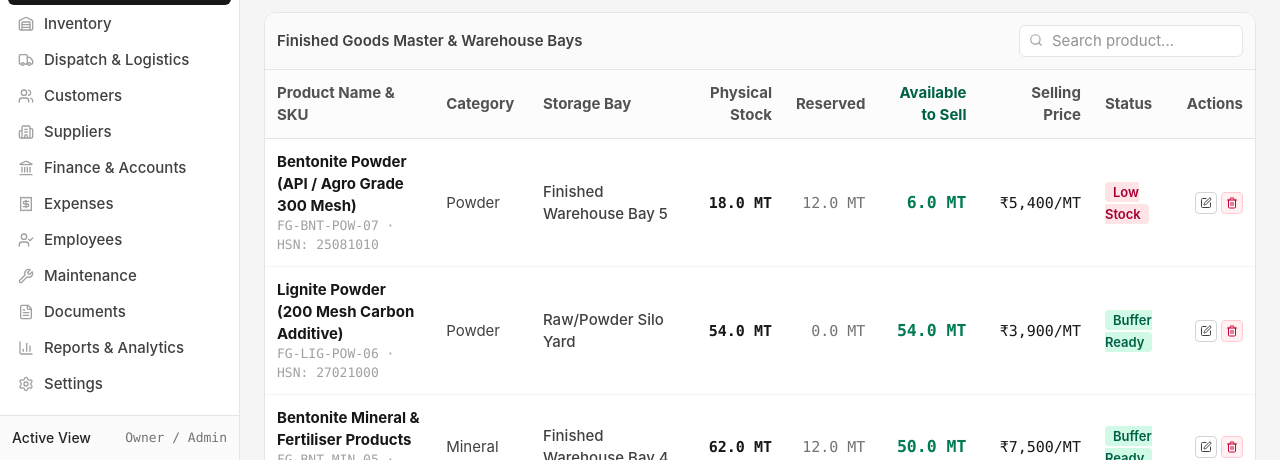
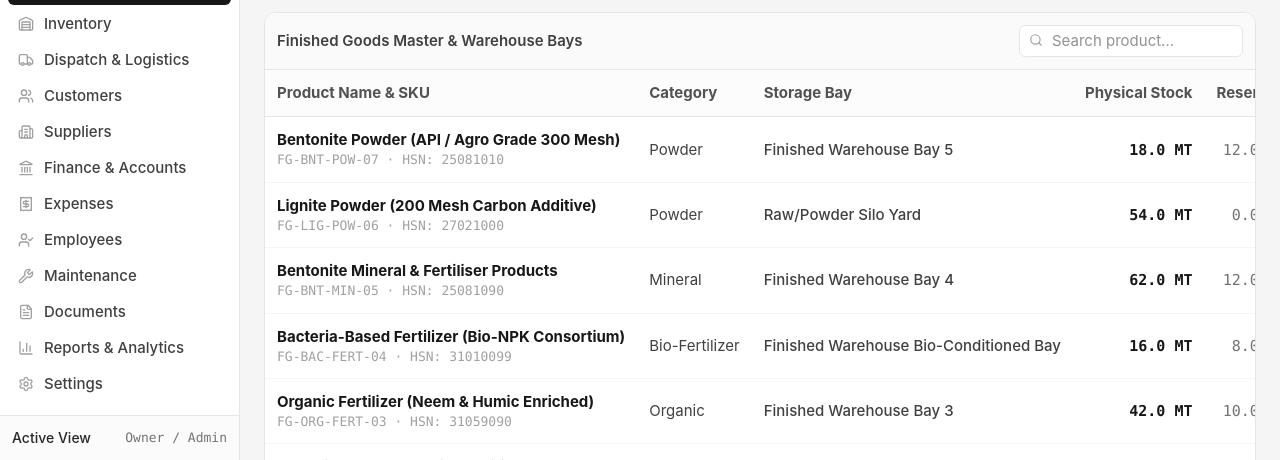
Before and after one commit to bhavaniagro/bhavani-agro, a React (Vite) app in the folder client/: page /finished-goods in a window 1280 px wide. Shown: the part 340-800 px from the top of the page. Built offline with nearby package versions, Linux system fonts and the light colour scheme; no server answers.

Commit message:
fix(ui): ensure finished goods table columns render in single line without wrapping

```diff
--- a/client/src/components/modules/FinishedGoodsModule.tsx
+++ b/client/src/components/modules/FinishedGoodsModule.tsx
@@ -207,18 +207,18 @@ export const FinishedGoodsModule: React.FC = () => {
         </div>
 
         <div className="overflow-x-auto">
-          <table className="w-full text-xs text-left">
+          <table className="w-full text-xs text-left min-w-[1050px]">
             <thead>
               <tr className="bg-neutral-50/50 border-b border-neutral-200 font-semibold text-neutral-600">
-                <th className="p-3">Product Name &amp; SKU</th>
-                <th className="p-3">Category</th>
-                <th className="p-3">Storage Bay</th>
-                <th className="p-3 text-right">Physical Stock</th>
-                <th className="p-3 text-right">Reserved</th>
-                <th className="p-3 text-right font-bold text-emerald-800">Available to Sell</th>
-                <th className="p-3 text-right">Selling Price</th>
-                <th className="p-3">Status</th>
-                <th className="p-3 text-right">Actions</th>
+                <th className="p-3 whitespace-nowrap min-w-[240px]">Product Name &amp; SKU</th>
+                <th className="p-3 whitespace-nowrap min-w-[110px]">Category</th>
+                <th className="p-3 whitespace-nowrap min-w-[130px]">Storage Bay</th>
+                <th className="p-3 text-right whitespace-nowrap min-w-[110px]">Physical Stock</th>
+                <th className="p-3 text-right whitespace-nowrap min-w-[90px]">Reserved</th>
+                <th className="p-3 text-right font-bold text-emerald-800 whitespace-nowrap min-w-[120px]">Available to Sell</th>
+                <th className="p-3 text-right whitespace-nowrap min-w-[110px]">Selling Price</th>
+                <th className="p-3 whitespace-nowrap min-w-[110px]">Status</th>
+                <th className="p-3 text-right whitespace-nowrap min-w-[80px]">Actions</th>
               </tr>
             </thead>
             <tbody className="divide-y divide-neutral-100">
@@ -230,36 +230,36 @@ export const FinishedGoodsModule: React.FC = () => {
 
                 return (
                   <tr key={p.id} className="hover:bg-neutral-50/70 transition-colors">
-                    <td className="p-3">
+                    <td className="p-3 whitespace-nowrap">
                       <div className="font-bold text-neutral-900">{p.productName}</div>
                       <div className="text-[10px] text-neutral-400 font-mono">{p.sku} · HSN: {p.hsnCode}</div>
                     </td>
-                    <td className="p-3 text-neutral-700">{p.category}</td>
-                    <td className="p-3 text-neutral-700 font-medium">{p.storageLocation}</td>
-                    <td className="p-3 text-right font-mono tabular-nums font-bold text-neutral-900">
+                    <td className="p-3 text-neutral-700 whitespace-nowrap">{p.category}</td>
+                    <td className="p-3 text-neutral-700 font-medium whitespace-nowrap">{p.storageLocation}</td>
+                    <td className="p-3 text-right font-mono tabular-nums font-bold text-neutral-900 whitespace-nowrap">
                       {currentStock.toFixed(1)} MT
                     </td>
-                    <td className="p-3 text-right font-mono tabular-nums text-neutral-500">
+                    <td className="p-3 text-right font-mono tabular-nums text-neutral-500 whitespace-nowrap">
                       {reservedStock.toFixed(1)} MT
                     </td>
-                    <td className="p-3 text-right font-mono tabular-nums font-bold text-sm text-emerald-700">
+                    <td className="p-3 text-right font-mono tabular-nums font-bold text-sm text-emerald-700 whitespace-nowrap">
                       {freeStock.toFixed(1)} MT
                     </td>
-                    <td className="p-3 text-right font-mono tabular-nums">
+                    <td className="p-3 text-right font-mono tabular-nums whitespace-nowrap">
                       ₹{p.sellingPricePerMT.toLocaleString('en-IN')}/MT
                     </td>
-                    <td className="p-3">
+                    <td className="p-3 whitespace-nowrap">
                       {isLow ? (
-                        <span className="text-[10px] font-semibold px-2 py-0.5 rounded bg-rose-100 text-rose-800">
+                        <span className="text-[10px] font-semibold px-2 py-0.5 rounded bg-rose-100 text-rose-800 whitespace-nowrap inline-block">
                           Low Stock
                         </span>
                       ) : (
-                        <span className="text-[10px] font-semibold px-2 py-0.5 rounded bg-emerald-100 text-emerald-800">
+                        <span className="text-[10px] font-semibold px-2 py-0.5 rounded bg-emerald-100 text-emerald-800 whitespace-nowrap inline-block">
                           Buffer Ready
                         </span>
                       )}
                     </td>
-                    <td className="p-3 text-right">
+                    <td className="p-3 text-right whitespace-nowrap">
                       <div className="flex items-center justify-end gap-1">
                         <button
                           onClick={() => setEditingProduct({
```
